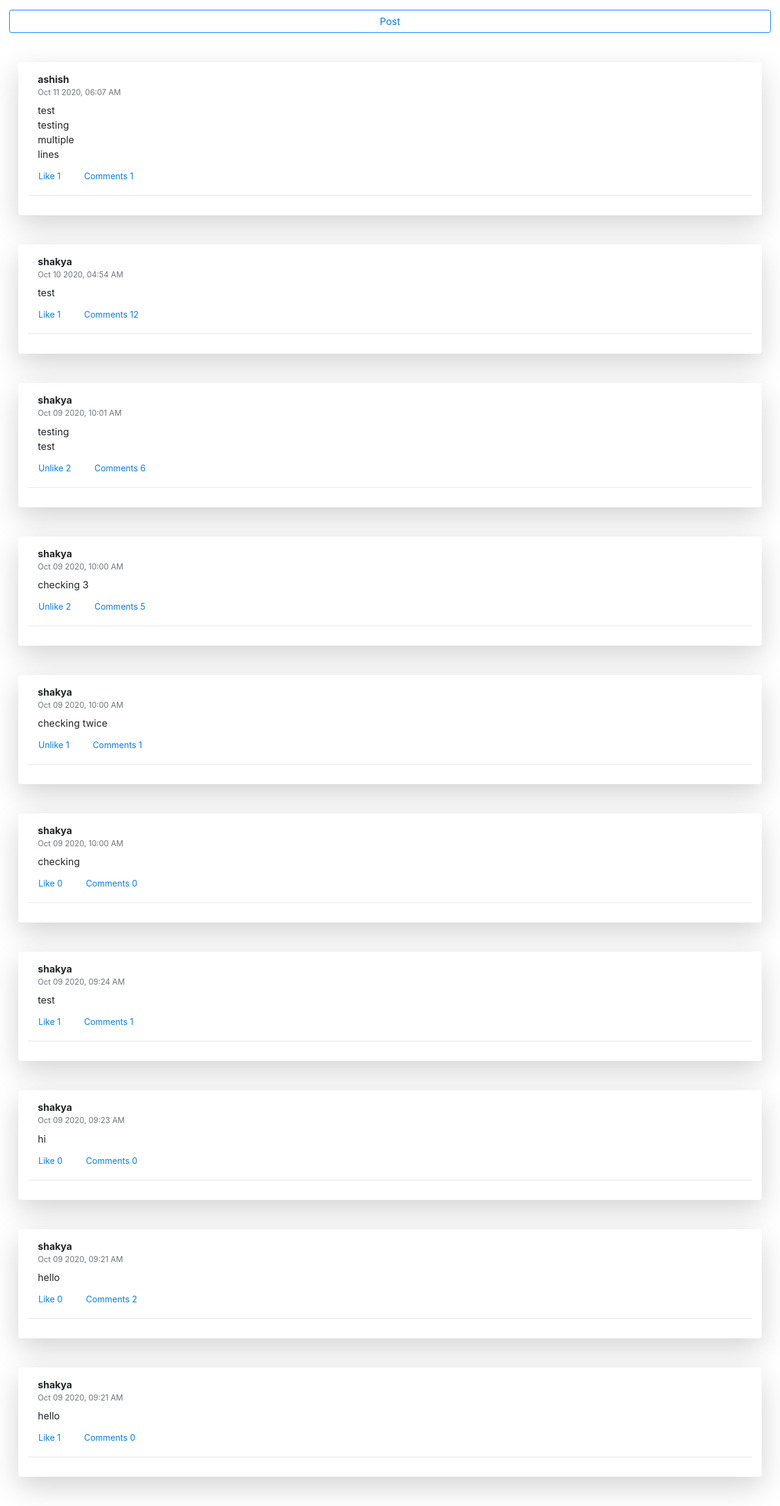
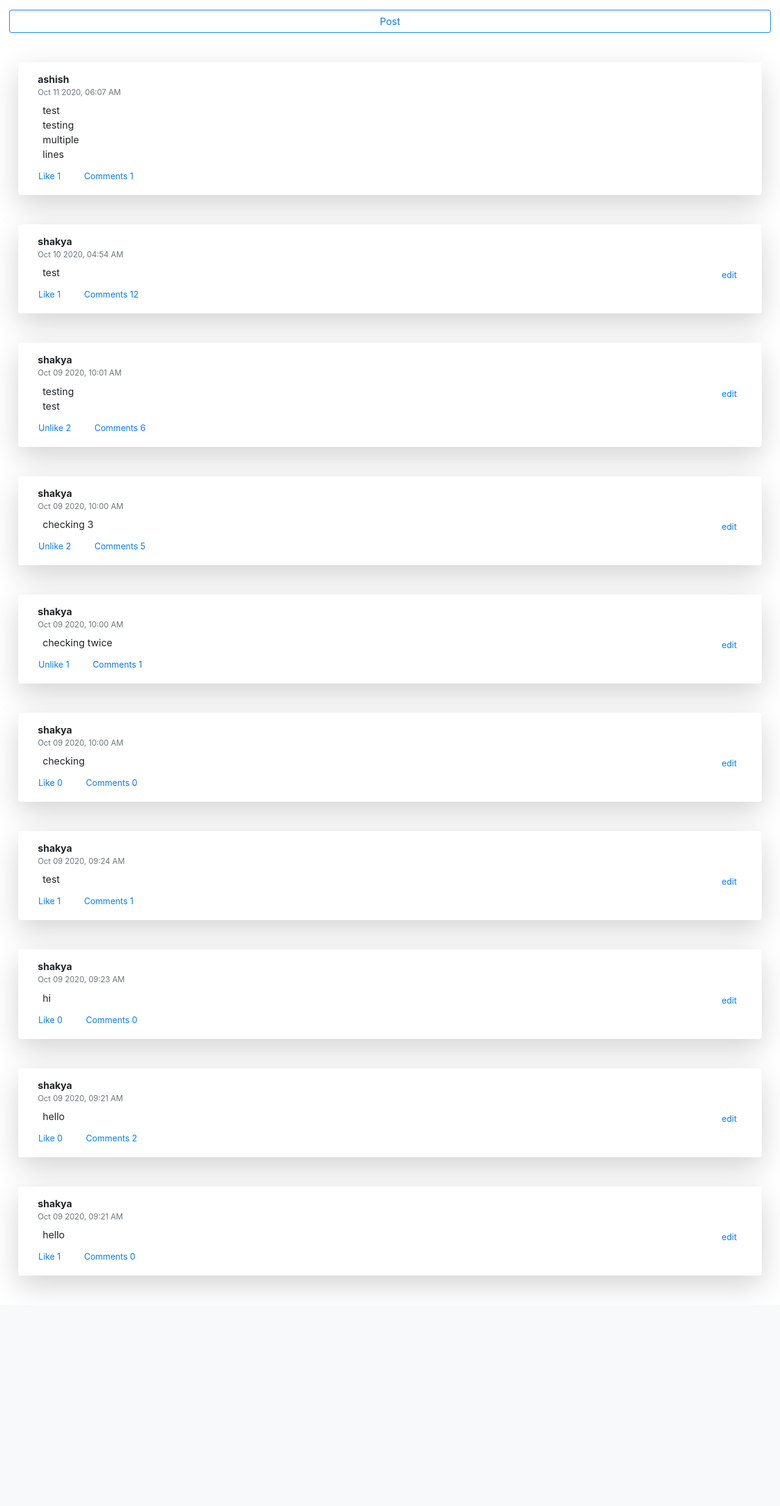
Before and after one commit to landxcape/network, a Django app: page / in a window 1280 px wide. Shown: the part 56-2526 px from the top of the page at 61% size. After the commit the page ends 2170 px from the top, so only its background shows below. Run offline with Django 3.2, Linux system fonts and the light colour scheme; a user stored in the database is signed in; data comes from the database, SQL or seed files in the repository; both versions use the stored data as it was after the commit; some libraries are stand-ins or nearby versions.

Commit message:
added: post edit button only for poster

```diff
--- a/network/static/network/post.js
+++ b/network/static/network/post.js
@@ -36,12 +36,14 @@ function load_page(page) {
     .then(response => response.json())
     .then(posts => {
       const post_card_template = document.querySelector('#post-card-template');
+      post_card_template.style.display = 'block';
       posts.forEach(post => {
         var clone_post_card = post_card_template.cloneNode(true);
 
         var clone_post_user = clone_post_card.querySelector('#post-user');
         var clone_post_timestamp = clone_post_card.querySelector('#post-timestamp');
         var clone_post_text = clone_post_card.querySelector('#post-text');
+        var clone_post_text_edit = clone_post_card.querySelector('#post-text-edit');
         var clone_post_likes = clone_post_card.querySelector('#post-likes');
         var clone_post_comments = clone_post_card.querySelector('#post-comments');
         var clone_post_comment_form = clone_post_card.querySelector('#comment-form');
@@ -56,6 +58,35 @@ function load_page(page) {
         post_view.appendChild(clone_post_card);
 
         const csrftoken = getCookie('csrftoken');
+
+        if (document.querySelector('#username').querySelector('strong').innerHTML === post.poster) {
+          clone_post_text_edit.onclick = () => {
+            if (clone_post_text_edit.parentNode.querySelector('#post-edit-form')) {
+              clone_post_text.style.display = 'block';
+              clone_post_text_edit.parentNode.removeChild(clone_post_text_edit.parentNode.querySelector('#post-edit-form'))
+            } else {
+              var post_edit_form = document.createElement('form');
+              post_edit_form.id = 'post-edit-form';
+
+              var post_edit_form_group = document.createElement('div');
+              post_edit_form_group.classList.add('form-group');
+
+              var post_edit_form_group_textarea = document.createElement('textarea');
+              post_edit_form_group_textarea.id = 'post-edit-text';
+              post_edit_form_group_textarea.classList.add('form-control');
+              post_edit_form_group_textarea.rows = "5";
+              post_edit_form_group_textarea.value = post.text;
+              post_edit_form_group.appendChild(post_edit_form_group_textarea);
+
+              post_edit_form.appendChild(post_edit_form_group);
+              clone_post_text_edit.parentNode.appendChild(post_edit_form);
+
+              clone_post_text.style.display = 'none';
+            }
+          }
+        } else {
+          clone_post_text_edit.parentNode.removeChild(clone_post_text_edit)
+        }
 
         clone_post_likes.onclick = () => {
           fetch(`/posts/${post.id}`, {
@@ -117,6 +148,8 @@ function load_page(page) {
                   const comments_col = document.createElement('div');
                   comments_col.classList.add('col');
                   comments_col.id = 'comments_col';
+                  comments_col.appendChild(document.createElement('hr'));
+
                   post_contents.all_comments.reverse().forEach(comment => {
                     var comment_col = document.createElement('div');
                     comment_col.classList.add('col', 'shadow-sm');
@@ -145,7 +178,7 @@ function load_page(page) {
           }
         }
       })
-      post_card_template.parentNode.removeChild(post_card_template);
+      post_card_template.style.display = 'none';
     })
 }
 
--- a/network/templates/network/index.html
+++ b/network/templates/network/index.html
@@ -16,7 +16,8 @@
         </button>
       </div>
       <div class="form-group">
-        <textarea class="form-control" id="post-text" placeholder="What's on your mind?"></textarea>
+        <textarea class="form-control" id="post-text" placeholder="What's on your mind?"
+          style="min-height: 10em; max-height: 50vh;"></textarea>
       </div>
       <div class="d-flex justify-content-end">
         <input type="submit" class="btn btn-primary" value="Post">
@@ -28,7 +29,10 @@
     <div id="post-card-template" class="col shadow-lg p-3 mb-5 bg-white rounded">
       <a id="post-user" class="row mx-3 font-weight-bold"></a>
       <div id="post-timestamp" class="row mx-3 text-secondary small"></div>
-      <div id="post-text" class="row mx-3 my-2"></div>
+      <div class="mx-3 my-2">
+        <button id="post-text-edit" class="btn btn-link mx-0 btn-sm" style="float: right;">edit</button>
+        <div id="post-text" class="row mx-2"></div>
+      </div>
       <button id="post-likes" class="btn btn-link mx-2 btn-sm"></button>
       <button id="post-comments" class="btn btn-link mx-2 btn-sm"></button>
 
@@ -42,7 +46,6 @@
           </div>
         </form>
       </div>
-      <hr>
 
       <div id="post-all-comments" class="container">
       </div>
--- a/network/templates/network/layout.html
+++ b/network/templates/network/layout.html
@@ -21,7 +21,7 @@
             <ul class="navbar-nav mr-auto">
                 {% if user.is_authenticated %}
                 <li class="nav-item">
-                    <a class="nav-link" href="#"><strong>{{ user.username }}</strong></a>
+                    <a id="username" class="nav-link" href="#"><strong>{{ user.username }}</strong></a>
                 </li>
                 {% endif %}
                 <li class="nav-item">
```
Also changed, not shown: db.sqlite3.
